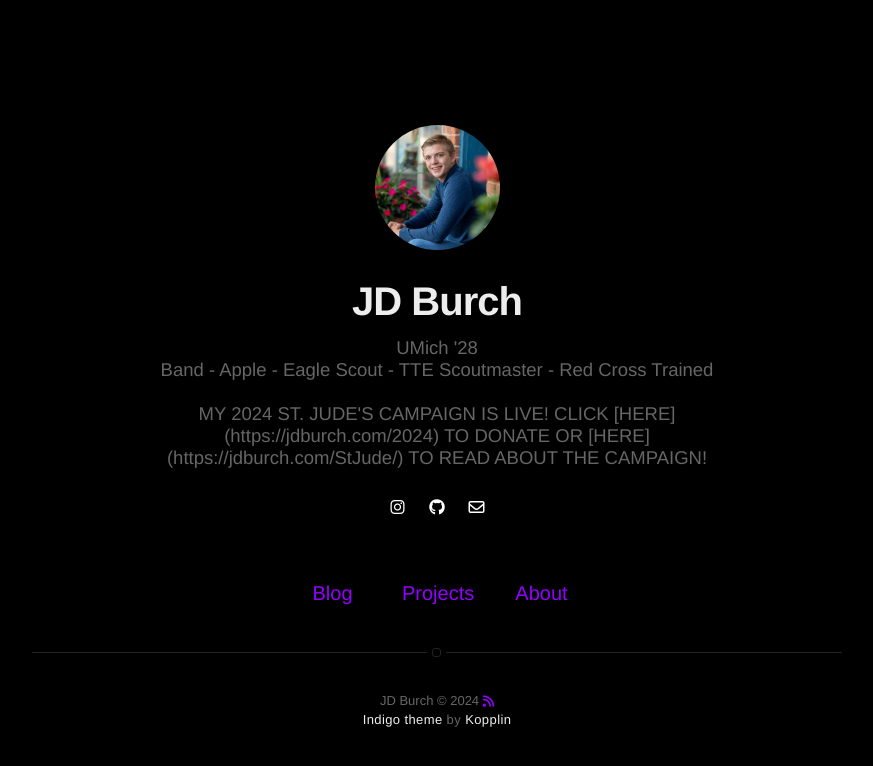
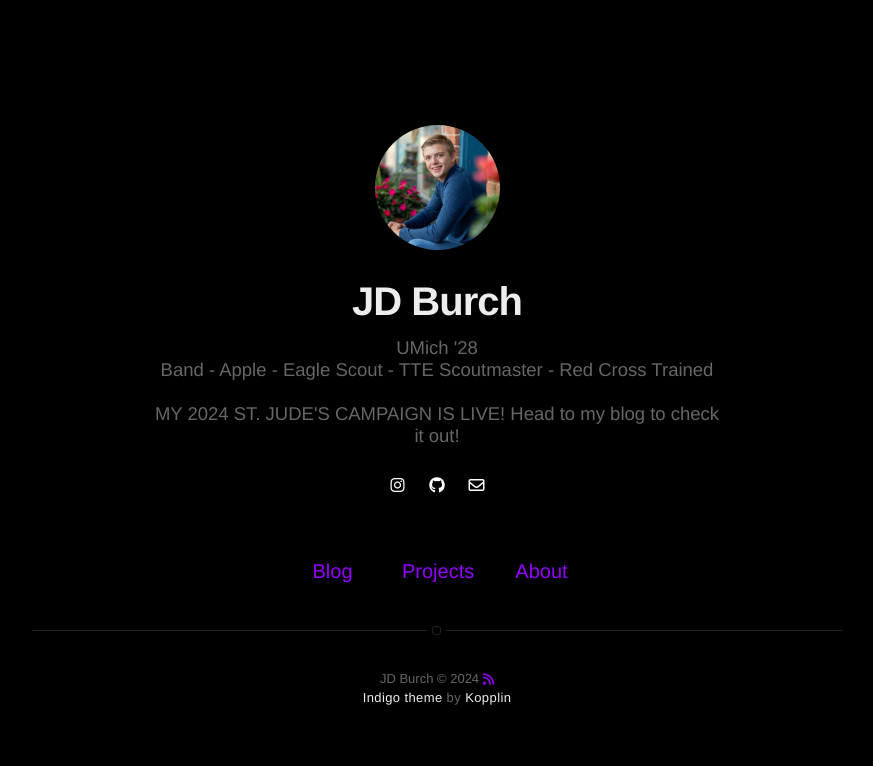
Before and after one commit to JDBurchHuzzah/jdburchhuzzah.github.io, a Jekyll site: the page built from index.html, in a window 1280 px wide. Shown: the top 766 px of the page, without its empty margins (203-1076 px from the left). Built offline with Jekyll 4.4.1, drawn with Linux system fonts in a browser that asks for light colours; nearby versions of some CDN libraries.

Commit message:
Update _config.yml

```diff
--- a/_config.yml
+++ b/_config.yml
@@ -1,6 +1,6 @@
 # main text of home
 title: JD Burch
-bio: UMich '28<br>Band - Apple - Eagle Scout - TTE Scoutmaster - Red Cross Trained<br><br>MY 2024 ST. JUDE'S CAMPAIGN IS LIVE! CLICK [HERE](https://jdburch.com/2024) TO DONATE OR [HERE](https://jdburch.com/StJude/) TO READ ABOUT THE CAMPAIGN!
+bio: UMich '28<br>Band - Apple - Eagle Scout - TTE Scoutmaster - Red Cross Trained<br><br>MY 2024 ST. JUDE'S CAMPAIGN IS LIVE! Head to my blog to check it out!
 
 # twitter summary info
 description: JD Burch's activities, small blog, and projects!
```
